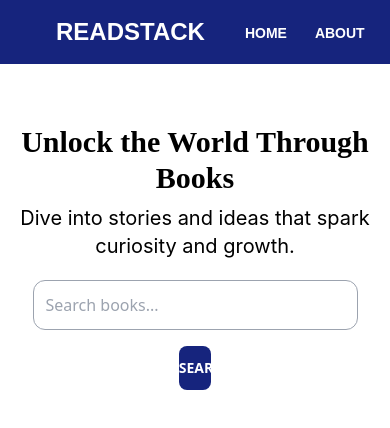
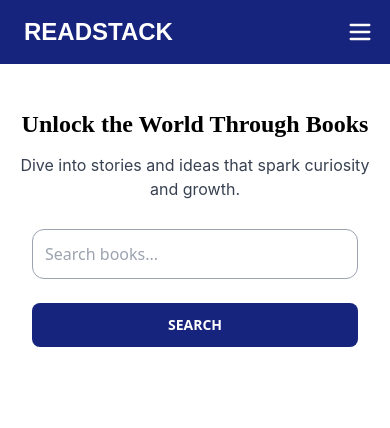
Before and after one commit to Klef29/readstack, a React (Vite) app: page / in a window 390 px wide. Shown: the top 428 px of the page. Built offline with nearby package versions, Linux system fonts and the light colour scheme.

Commit message:
made it responsive for smaller devices

```diff
--- a/package.json
+++ b/package.json
@@ -10,6 +10,7 @@
     "preview": "vite preview"
   },
   "dependencies": {
+    "lucide-react": "^0.542.0",
     "react": "^19.1.1",
     "react-dom": "^19.1.1",
     "react-router-dom": "^7.8.2"
--- a/src/components/BookCard.jsx
+++ b/src/components/BookCard.jsx
@@ -11,17 +11,37 @@ const BookCard = ({ book }) => {
 
   return (
     <Link to={`/book/${workId}`}>
-      <div className="border rounded-lg shadow p-3 w-48 transform hover:scale-105 transition-transform duration-200 cursor-pointer">
+      <div className="border rounded-lg shadow p-3
+                      w-40 sm:w-48 md:w-56 lg:w-64
+                      transform hover:scale-105
+                      transition-transform duration-200 cursor-pointer
+                      bg-white">
+
+        {/* Book Cover */}
         <img
           src={coverUrl}
           alt={book.title}
-          className="w-full h-64 object-cover rounded"
+          className="w-full h-56 sm:h-64 md:h-72 lg:h-80
+                     object-cover rounded"
         />
-        <h3 className="font-semibold mt-2 text-sm">{book.title}</h3>
-        <p className="text-gray-600 text-xs">
+
+        {/* Book Title */}
+        <h3 className="font-semibold mt-2
+                       text-xs sm:text-sm md:text-base lg:text-lg
+                       truncate">
+          {book.title}
+        </h3>
+
+        {/* Author(s) */}
+        <p className="text-gray-600
+                      text-[10px] sm:text-xs md:text-sm
+                      truncate">
           {book.author_name ? book.author_name.join(", ") : "Unknown Author"}
         </p>
-        <p className="text-gray-500 text-xs">
+
+        {/* Year */}
+        <p className="text-gray-500
+                      text-[10px] sm:text-xs md:text-sm">
           {book.first_publish_year || "N/A"}
         </p>
       </div>
--- a/src/components/Navbar.jsx
+++ b/src/components/Navbar.jsx
@@ -1,13 +1,55 @@
+import { useState } from "react";
 import { Link } from "react-router-dom";
+import { Menu, X } from "lucide-react"; // hamburger and close icons
 
 function Navbar() {
+  const [isOpen, setIsOpen] = useState(false);
+
   return (
-    <nav  className="bg-[#16247D] text-white p-4 flex justify-between items-center">
-      <h1 href="/" className="text-2xl font-extrabold mx-10 font-protest transition duration-300 ease-in-out transform hover:scale-105"> READSTACK</h1>
-      <div className="space-x-7 me-10">
-       <Link to="/" className="font-bold hover:underline font-poppins text-sm">HOME</Link>
-       <Link to="/about" className="font-bold hover:underline font-poppins text-sm">ABOUT</Link>
+    <nav className="bg-[#16247D] text-white p-4 flex justify-between items-center relative">
+      {/* Logo */}
+      <h1 className="text-2xl font-extrabold mx-2 sm:mx-10 font-protest transition duration-300 ease-in-out transform hover:scale-105">
+        READSTACK
+      </h1>
+
+      {/* Desktop Links */}
+      <div className="hidden md:flex space-x-7 me-10">
+        <Link to="/" className="font-bold hover:underline font-poppins text-sm">
+          HOME
+        </Link>
+        <Link to="/about" className="font-bold hover:underline font-poppins text-sm">
+          ABOUT
+        </Link>
       </div>
+
+      {/* Hamburger Icon (this is visible only on mobile) */}
+      <div className="md:hidden">
+        {isOpen ? (
+          <X size={28} onClick={() => setIsOpen(false)} className="cursor-pointer" />
+        ) : (
+          <Menu size={28} onClick={() => setIsOpen(true)} className="cursor-pointer" />
+        )}
+      </div>
+
+      {/* The Mobile Menu */}
+      {isOpen && (
+        <div className="absolute top-16 right-0 bg-[#16247D] w-48 rounded-lg shadow-lg p-4 flex flex-col space-y-4 md:hidden">
+          <Link
+            to="/"
+            onClick={() => setIsOpen(false)}
+            className="font-bold hover:underline font-poppins text-sm"
+          >
+            HOME
+          </Link>
+          <Link
+            to="/about"
+            onClick={() => setIsOpen(false)}
+            className="font-bold hover:underline font-poppins text-sm"
+          >
+            ABOUT
+          </Link>
+        </div>
+      )}
     </nav>
   );
 }
--- a/src/components/SearchBar.jsx
+++ b/src/components/SearchBar.jsx
@@ -3,7 +3,7 @@ import { searchBooks } from "../services/booksAPI";
 
 export const SearchBar = ({ onSearchResults }) => {
   const [query, setQuery] = useState("");
-  const [loading, setLoading] = useState(false); // New state for loading
+  const [loading, setLoading] = useState(false);
 
   const handleSearch = async () => {
     if (query.trim() === "") {
@@ -12,33 +12,33 @@ export const SearchBar = ({ onSearchResults }) => {
     }
 
     try {
-      setLoading(true); // Start loading
+      setLoading(true);
       const results = await searchBooks(query);
       onSearchResults(results);
     } catch (error) {
       console.error("Error searching books:", error);
     } finally {
-      setLoading(false); // Stop loading
+      setLoading(false);
     }
   };
 
   return (
-    <div className="flex flex-col items-center mt-5 w-full">
-      {/* Make input field longer */}
+    <div className="flex flex-col items-center mt-1 w-full px-4">
+      {/* Responsive input field */}
       <input
-        className="border border-gray-400 rounded-xl p-3 w-10/12 sm:w-8/12 md:w-6/12 lg:w-5/12"
+        className="border border-gray-400 rounded-xl p-3 w-full sm:w-8/12 md:w-6/12 lg:w-5/12"
         type="text"
         placeholder="Search books..."
         value={query}
         onChange={(e) => setQuery(e.target.value)}
-        disabled={loading} // Disable typing while loading
+        disabled={loading}
       />
 
-      {/* Keep button neat and centered */}
+      {/* Responsive button */}
       <button
-        className="mt-4 bg-[#16247D] text-white font-semibold text-sm w-1/12 md:w-1/12 sm:w-1/12 py-3 rounded-lg transition duration-300 hover:bg-blue-900 disabled:opacity-50"
+        className="mt-6 bg-[#16247D] text-white font-semibold text-sm w-full sm:w-4/12 md:w-3/12 lg:w-2/12 py-3 rounded-lg transition duration-300 hover:bg-blue-900 disabled:opacity-50"
         onClick={handleSearch}
-        disabled={loading} // Disable button while loading
+        disabled={loading}
       >
         {loading ? "Loading..." : "SEARCH"}
       </button>
--- a/src/pages/About.jsx
+++ b/src/pages/About.jsx
@@ -1,30 +1,33 @@
-
 function About() {
   return (
-
     <>
-    <div className="flex flex-col items-center justify-center pt-5 pb-30">
-      <h1 className="font-bold text-3xl text-center mt-10 font-playfair">
+      {/* Top Section */}
+      <div className="flex flex-col items-center justify-center pt-10 pb-16 px-4">
+        <h1 className="font-bold text-3xl md:text-4xl text-center font-playfair">
           Unlock the World Through Books
         </h1>
-      <p className="text-center mt-2 font-inter text-xl pb-14">
+        <p className="text-center mt-3 font-inter text-lg md:text-xl max-w-2xl">
           Dive into stories and ideas that spark curiosity and growth.
         </p>
       </div>
-    <div className="flex flex-col items-center justify-center px-6 py-20 bg-[#fcfcfc]">
 
-          <div className="grid grid-cols-1 md:grid-cols-2 gap-10 max-w-5xl w-full">
+      {/* About Section */}
+      <div className="flex flex-col items-center justify-center px-6 py-12 bg-[#fcfcfc]">
+        <div className="grid grid-cols-1 md:grid-cols-2 gap-12 max-w-6xl w-full items-center">
           {/* Image */}
-              <div className="flex justify-center transform hover:scale-105 transition-transform duration-200">
+          <div className="flex justify-center">
             <img
               src="https://images.unsplash.com/photo-1524995997946-a1c2e315a42f"
               alt="Bookshelf"
-                      className="rounded-lg shadow-md max-w-sm object-cover h-200" />
+              className="rounded-lg shadow-md w-full max-w-sm md:max-w-md object-cover transform hover:scale-105 transition-transform duration-300"
+            />
           </div>
 
           {/* Text */}
-              <div className="flex flex-col justify-center font-playfair">
-                  <h1 className="text-xl font-bold mb-4 font-poppins">ABOUT READSTACK</h1>
+          <div className="flex flex-col justify-center text-center md:text-left font-playfair px-2">
+            <h2 className="text-xl md:text-2xl font-bold mb-4 font-poppins text-gray-900">
+              ABOUT READSTACK
+            </h2>
             <p className="text-gray-700 leading-relaxed">
               <strong>READSTACK</strong> is a simple and intuitive book discovery
               platform that lets users search for books by title or author. Built
@@ -32,14 +35,15 @@ function About() {
               explore book covers, titles, authors, and detailed information all
               in one place.
             </p>
-                  <p className="text-gray-700 leading-relaxed mt-3">
+            <p className="text-gray-700 leading-relaxed mt-4">
               Whether you're searching for your next great read or just exploring,{" "}
               <strong>READSTACK</strong> is designed to make your book discovery
               experience easy and enjoyable.
             </p>
           </div>
         </div>
-      </div></>
+      </div>
+    </>
   );
 }
 
--- a/src/pages/BookDetails.jsx
+++ b/src/pages/BookDetails.jsx
@@ -31,7 +31,7 @@ const BookDetails = () => {
     : "https://via.placeholder.com/300x400?text=No+Cover";
 
   return (
-    <div className="max-w-3xl mx-auto mt-10 p-6 border rounded-lg shadow-lg bg-white">
+    <div className="max-w-3xl mx-auto mt-10 p-6 border rounded-lg shadow-lg bg-white ">
          {/* Back Button */}
       <button
         onClick={() => navigate(-1)}
--- a/src/pages/Home.jsx
+++ b/src/pages/Home.jsx
@@ -6,40 +6,43 @@ function Home() {
   const [books, setBooks] = useState([]);
   const [searched, setSearched] = useState(false);
 
-  // this function will receive results from SearchBar
+  // handle search results from SearchBar
   const handleSearchResults = (results) => {
-    setBooks(results); // this will update state
+    setBooks(results);
     setSearched(true);
   };
 
   return (
-    <div className="flex flex-col items-center justify-center pt-5">
-      <h1 className="font-bold text-3xl text-center mt-10 font-playfair">
+    <div className="flex flex-col items-center justify-center pt-5 md:pt-12 lg:pt-16 pb-10 px-4 sm:px-6 md:px-8">
+      {/* Hero Section */}
+      <h1 className="font-bold text-2xl sm:text-3xl md:text-4xl text-center mt-6 font-playfair leading-snug">
         Unlock the World Through Books
       </h1>
-      <p className="text-center mt-2 font-inter text-xl">
+      <p className="text-center mt-3 font-inter text-base sm:text-lg md:text-xl text-gray-700 max-w-2xl">
         Dive into stories and ideas that spark curiosity and growth.
       </p>
 
-      {/* the SearchBar goes here */}
-      <SearchBar onSearchResults={handleSearchResults} />
+      {/* SearchBar */}
+      <div className="w-full mt-6 sm:mt-8">
+        <SearchBar onSearchResults={handleSearchResults} />
+      </div>
 
-      {/* Show SEARCH RESULTS when we have books */}
+      {/* Search Results Label */}
       {searched && books.length > 0 && (
-        <p className="mt-2 text-left w-full max-w-2xl text-sm font-bold text-gray-900">
+        <p className="mt-4 text-left w-full max-w-5xl text-sm sm:text-base font-bold text-gray-900 px-2">
           SEARCH RESULTS
         </p>
       )}
 
-      {/* Show a message if no books are found after search */}
+      {/* Empty Search Message */}
       {searched && books.length === 0 && (
-        <p className="text-gray-500 font-inter mt-5">
+        <p className="text-gray-500 font-inter mt-6 text-sm sm:text-base">
           No books found. Try searching!
         </p>
       )}
 
-      {/* Showing the book results */}
-      <div className="grid grid-cols-1 sm:grid-cols-2 md:grid-cols-3 gap-6 mt-8 w-10/12 lg:w-8/12 py-5">
+      {/* Book Results Grid */}
+      <div className="grid grid-cols-1 sm:grid-cols-2 md:grid-cols-3 lg:grid-cols-4 gap-6 justify-items-center">
         {books.map((book) => (
           <BookCard key={book.key} book={book} />
         ))}
@@ -48,4 +51,5 @@ function Home() {
   );
 }
 
+
 export default Home;
```
Also changed, not shown: 2 other files (tests, documents, lock files or other folders). Lines whose indentation alone changed are shown as unchanged.
